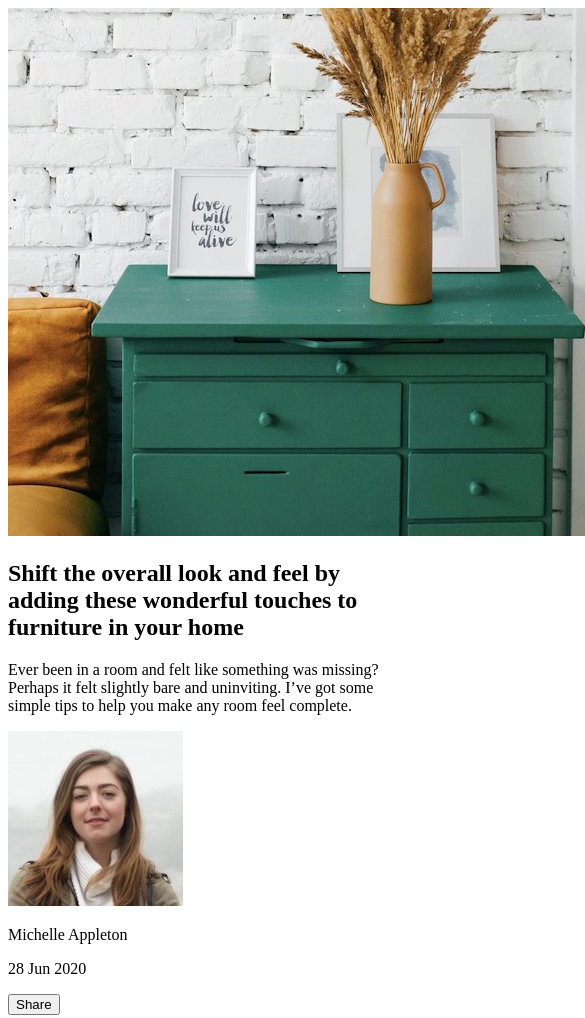
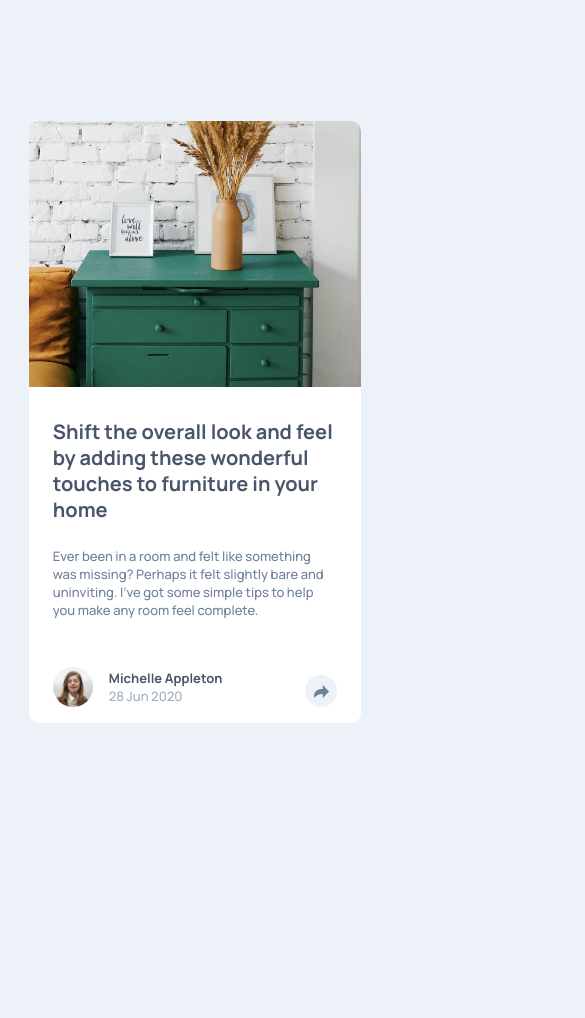
Before and after one commit to ashkir004/article-preview-component, a website: page index.html in a window 390 px wide. Shown: the top 1018 px of the page, 585 px wide, since content can reach past the window. After the commit the page ends 844 px from the top, so only its background shows below. Drawn offline with Linux system fonts and the light colour scheme.

Commit message:
done with mobile

```diff
--- a/index.html
+++ b/index.html
@@ -4,42 +4,57 @@
   <meta charset="UTF-8">
   <meta name="viewport" content="width=device-width, initial-scale=1.0"> <!-- displays site properly based on user's device -->
 
+  <link rel="preconnect" href="https://fonts.googleapis.com">
+  <link rel="preconnect" href="https://fonts.gstatic.com" crossorigin>
+  <link href="https://fonts.googleapis.com/css2?family=Manrope:wght@200..800&display=swap" rel="stylesheet">
   <link rel="icon" type="image/png" sizes="32x32" href="./images/favicon-32x32.png">
+  <link rel="stylesheet" href="style.css">
+
+  <script defer src="/index.js"></script>
 
   <title>Frontend Mentor | Article preview component</title>
 </head>
 <body>
 
-  <main>
+  <main class="card">
 
-    <img src="/images/drawers.jpg" alt="drawers" />
+    <img class="card__feature-img" src="/images/drawers.jpg" alt="drawers" />
 
-    <article>
+    <article class="card__body">
 
-      <h1>Shift the overall look and feel by adding these wonderful
-      touches to furniture in your home</h1>
+      <div class="card__body__content">
+        <h1 class="content__title">Shift the overall look and feel by adding these wonderful
+        touches to furniture in your home</h1>
 
-      <p>Ever been in a room and felt like something was missing? Perhaps
-      it felt slightly bare and uninviting. I’ve got some simple tips
-      to help you make any room feel complete.</p>
+        <p class="content__description">Ever been in a room and felt like something was missing? Perhaps
+        it felt slightly bare and uninviting. I’ve got some simple tips
+        to help you make any room feel complete.</p>
+      </div>
 
+      <div class="card__body__info">
+
+        <div class="author">
+          <img class="author__avatar" src="/images/avatar-michelle.jpg" alt="Michelle's avatar" />
+          <div class="author__details">
+            <p class="author__name">Michelle Appleton</p>
+            <p class="author__date">28 Jun 2020</p>
+          </div>
+        </div>
+
+        <button class="share" id="btn-share-action"></button>
+      </div>
     </article>
 
-    <section>
-
-      <img src="/images/avatar-michelle.jpg" alt="Michelle's avatar" />
-
-      <div>
-        <div>
-          <p>Michelle Appleton</p>
-          <p>28 Jun 2020</p>
+    <div class="share-toast hidden" id="share-toast">
+      <div class="share-content">
+        <p class="share-content__title">Share</p>
+        <div class="social-media">
+          <div class="icon icon__facebook"></div>
+          <div class="icon icon__twitter"></div>
+          <div class="icon icon__pinterest"></div>
         </div>
-        <button>Share
-          <icon src="/images/icon-share.svg" alt="share" />
-        </button>
       </div>
-    </section>
-
+    </div>
   </main>
 
 </body>
--- /dev/null
+++ b/index.js
@@ -0,0 +1,8 @@
+
+let btnShareAction = document.getElementById('btn-share-action');
+let shareToast = document.getElementById('share-toast');
+
+btnShareAction.addEventListener('click', (e) => {
+    shareToast.classList.toggle('hidden');
+    btnShareAction.classList.toggle('share-dark');
+});
--- a/style.css
+++ b/style.css
@@ -0,0 +1,233 @@
+:root {
+    /* COLORS */
+    --white: #ffffff;
+    --grey-900: #48556a;
+    --grey-500: #6e8098;
+    --grey-400: #9daec2;
+    --grey-200: #ecf2f8;
+
+    /* FONT SIZE */
+    --font-sm: calc(13 / 16 * 1rem);
+    --font-lg: calc(20 / 16 * 1rem);
+
+    /* LEADING */
+    --line-height-tight: 1.3;
+    --line-height-normal: 1.4;
+
+    /* TRACKING */
+    --letter-spacing-tight: calc(0.12% * 16 / 16); /* 0.12% -> 0.0012 rem*/
+    --letter-spacing-normal: calc(0.25% * 16 / 16); /* 0.25% -> 0.0025 rem */
+    --letter-spacing-wide: calc(25% * 16 / 16); /* 25% -> 0.25 rem*/
+
+    /* FONT WEIGHTS */
+    --font-regular: 400;
+    --font-medium: 500;
+    --font-bold: 700;
+
+    /* SPACING */
+    --spacing-0: calc(0 / 16 * 1rem);
+    --spacing-100: calc(8 / 16 * 1rem);
+    --spacing-200: calc(16 / 16 * 1rem);
+    --spacing-300: calc(24 / 16 * 1rem);
+    --spacing-400: calc(32 / 16 * 1rem);
+    --spacing-500: calc(40 / 16 * 1rem);
+    --spacing-600: calc(48 / 16 * 1rem);
+    --spacing-700: calc(56 / 16 * 1rem);
+    --spacing-800: calc(64 / 16 * 1rem);
+    --spacing-1300: calc(104 / 16 * 1rem);
+    --spacing-2000: calc(160 / 16 * 1rem);
+
+    /* RADII */
+    --radii: calc(10 / 16 * 1rem);
+}
+
+*, ::before, ::after {
+    padding: 0;
+    margin: 0;
+    box-sizing: border-box;
+}
+
+body {
+    height: 100vh;
+    font-family: "manrope", sans-serif;
+    background-color: var(--grey-200);
+    display: grid;
+    grid-template-columns: 1fr 1fr 1fr 1fr;
+    grid-template-rows: auto;
+    margin: 0 1.8rem;
+    gap: 0.5rem;
+    align-content: center;
+    justify-content: center;
+}
+
+.card {
+    background-color: var(--white);
+    display: flex;
+    flex-direction: column;
+    gap: var(--spacing-400);
+    grid-column: 1 / 5;
+    border-radius: var(--radii);
+    position: relative;
+}
+
+.card__feature-img {
+    width: 100%;
+    border-radius: var(--radii) var(--radii) 0 0;
+    object-fit: contain;
+}
+
+.card__body {
+    display: flex;
+    flex-direction: column;
+    gap: var(--spacing-600);
+    padding: 0 var(--spacing-300) var(--spacing-200);
+}
+
+.card__body__content {
+    display: flex;
+    flex-direction: column;
+    gap: var(--spacing-300);
+    justify-content: center;
+}
+
+.content__title {
+    font-size: var(--font-lg);
+    font-weight: var(--font-bold);
+    line-height: var(--line-height-tight);
+    letter-spacing: var(--letter-spacing-normal);
+    color: var(--grey-900);
+}
+
+.content__description {
+    font-size: var(--font-sm);
+    font-weight: var(--font-medium);
+    line-height: var(--line-height-normal);
+    letter-spacing: var(--letter-spacing-tight);
+    color: var(--grey-500);
+}
+
+
+
+.card__body__info {
+    display: flex;
+    flex-direction: row;
+    gap: var(--spacing-800);
+    justify-content: space-between;
+    align-items: center;
+    position: relative;
+}
+
+.author {
+    display: flex;
+    flex-direction: row;
+    gap: var(--spacing-200);
+    justify-content: center;
+    align-items: center;
+}
+
+.author__avatar {
+    width: calc(40 / 16 * 1rem);
+    height: calc(40 / 16 * 1rem);
+    border-radius: 50%;
+}
+
+.author__details {
+    display: flex;
+    flex-direction: column;
+}
+
+.author__name {
+    font-size: var(--font-sm);
+    font-weight: var(--font-bold);
+    line-height: var(--line-height-normal);
+    letter-spacing: var(--letter-spacing-tight);
+    color: var(--grey-900);
+}
+
+.author__date {
+    font-size: var(--font-sm);
+    font-weight: var(--font-medium);
+    line-height: var(--line-height-normal);
+    letter-spacing: var(--letter-spacing-tight);
+    color: var(--grey-400);
+}
+
+
+
+.share {
+    background: url("/images/icon-share-light.svg") center center no-repeat;
+    width: calc(32 / 16 * 1rem);
+    height: calc(32 / 16 * 1rem);
+    border-radius: 50%;
+    display: inline-block;
+    background-color: var(--grey-200);
+    border: 0;
+    cursor: pointer;
+    position: absolute;
+    bottom: 0;
+    right: 0;
+    z-index: 2;
+}
+
+.share-toast {
+    background-color: var(--grey-900);
+    padding: var(--spacing-300) var(--spacing-300);
+    display: flex;
+    flex-direction: row;
+    justify-content: center;
+    align-items: center;
+    border-radius: 0 0 var(--radii) var(--radii);
+    position: absolute;
+    bottom: 0;
+    width: 100%;
+    z-index: 1;
+}
+
+.hidden {
+    display: none;
+}
+
+.share-content {
+    display: flex;
+    flex-direction: row;
+    align-items: center;
+    gap: var(--spacing-300);
+    width: 100%;
+}
+
+.share-content__title {
+    font-size: var(--font-sm);
+    font-weight: var(--font-regular);
+    line-height: var(--line-height-normal);
+    letter-spacing: var(--letter-spacing-wide);
+    color: var(--grey-400);
+    text-transform: uppercase;
+}
+
+.social-media {
+    display: flex;
+    flex-direction: row;
+    gap: var(--spacing-200);
+}
+
+.share-dark {
+    background: url("/images/icon-share.svg") center center no-repeat;
+    margin-left: auto;
+    background-color: var(--grey-500);
+}
+
+.icon {
+    width: calc(20 / 16 * 1rem);
+    height: calc(20 / 16 * 1rem);
+    display: inline-block;
+}
+
+.icon__facebook {
+    background: url("/images/icon-facebook.svg") center center/contain no-repeat;
+}
+.icon__twitter {
+    background: url("/images/icon-twitter.svg") center center/contain no-repeat;
+}
+.icon__pinterest {
+    background: url("/images/icon-pinterest.svg") center center/contain no-repeat;
+}
```
Also changed, not shown: images/icon-share-light.svg (added), images/icon-share.svg.
